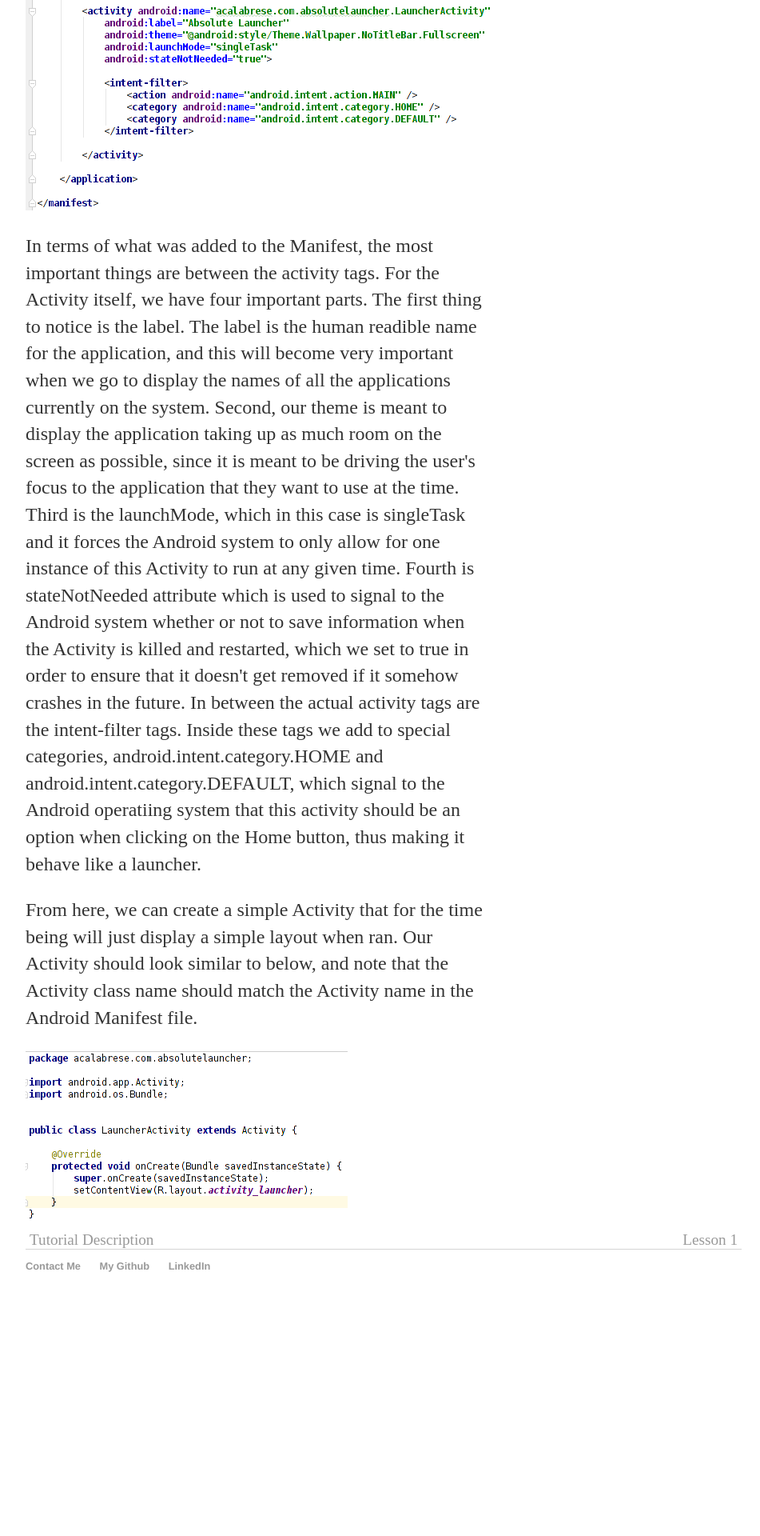
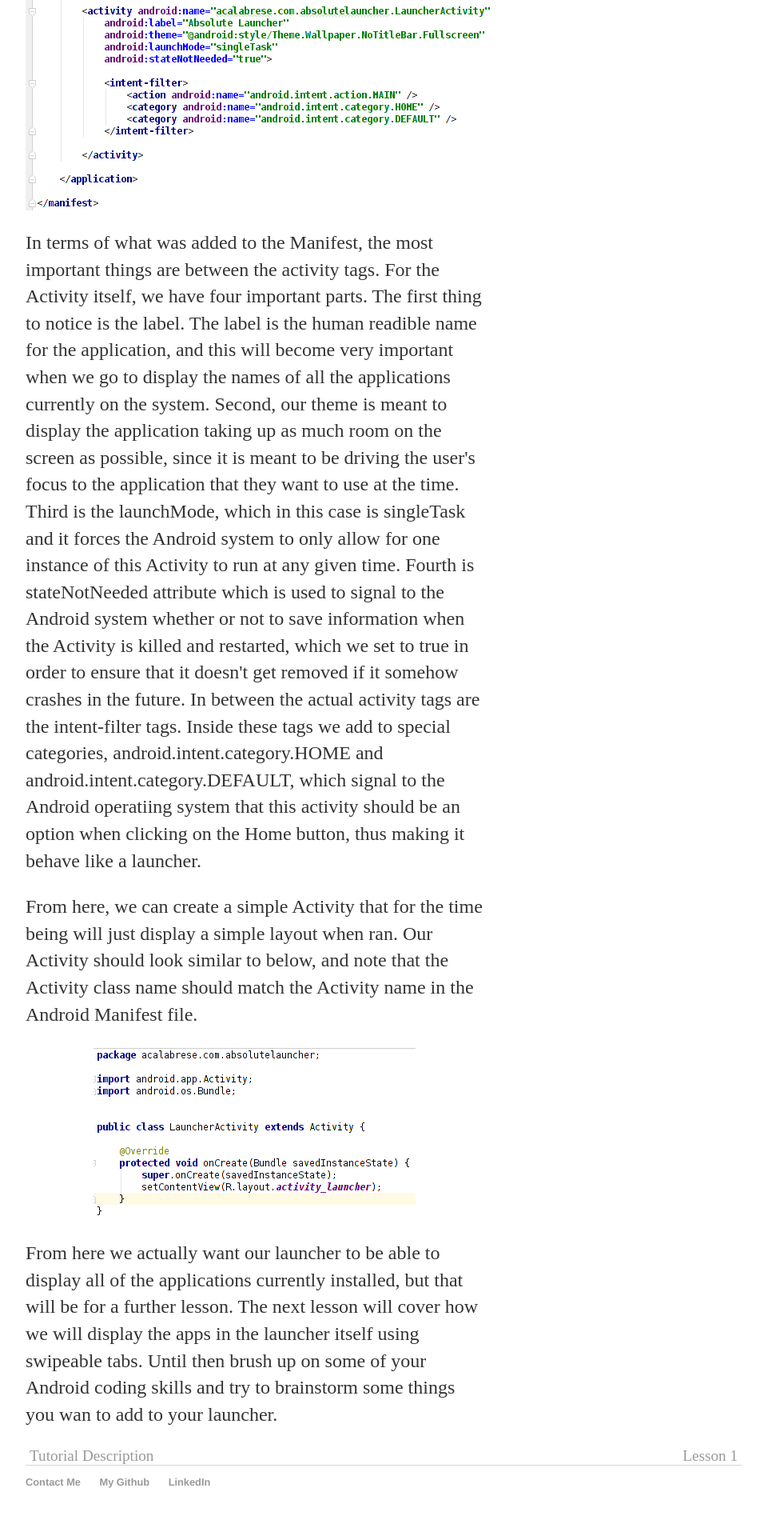
Before and after one commit to B50calabrese/B50calabrese.github.io, a Jekyll site: the page built from tutorials/androidLauncher/lesson0.html, in a window 1280 px wide. Shown: the part 1129-3049 px from the top of the page at 80% size, without its empty margins (160-1111 px from the left). Built offline with Jekyll 4.4.1, drawn with Linux system fonts in a browser that asks for light colours; before the commit the page ends 2779 px from its top, so only the background shows below that.

Commit message:
Finished lesson 0. Lesson 1 will involve setting up the swipeable tabs.

```diff
--- a/css/main.css
+++ b/css/main.css
@@ -145,5 +145,9 @@ ul.posts li {
 }
 
 .codeSnip img {
-
+    display: block;
+    margin-left: auto;
+    margin-right: auto;
+    margin-top: 10px;
+    margin-bottom: 10px;
 }
--- a/tutorials/androidLauncher/lesson0.html
+++ b/tutorials/androidLauncher/lesson0.html
@@ -71,3 +71,11 @@ nextLessonName: Lesson 1
 	<img src="/images/tutorials/customLauncher/lesson0/launcherActivity0.png"
 		alt="Launcher Activity 0" />
 </div>
+
+<p>
+	From here we actually want our launcher to be able to display all of the
+	applications currently installed, but that will be for a further lesson. The
+	next lesson will cover how we will display the apps in the launcher itself
+	using swipeable tabs. Until then brush up on some of your Android coding
+	skills and try to brainstorm some things you wan to add to your launcher.
+</p>
```
